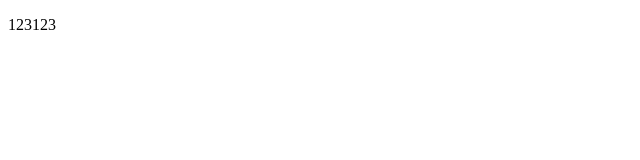
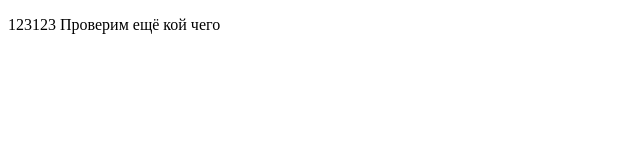
Before and after one commit to DmitriiSheshnev/test, a plain HTML site: page index.html in a window 1280 px wide. Shown: the whole page, without its empty margins (0-640 px from the left). Drawn offline with Linux system fonts and the light colour scheme.

Commit message:
Второй коммит

```diff
--- a/index.html
+++ b/index.html
@@ -6,6 +6,6 @@
     <title>Document</title>
 </head>
 <body>
-    <p>123123</p>
+    <p>123123 Проверим ещё кой чего</p>
 </body>
 </html>
```
